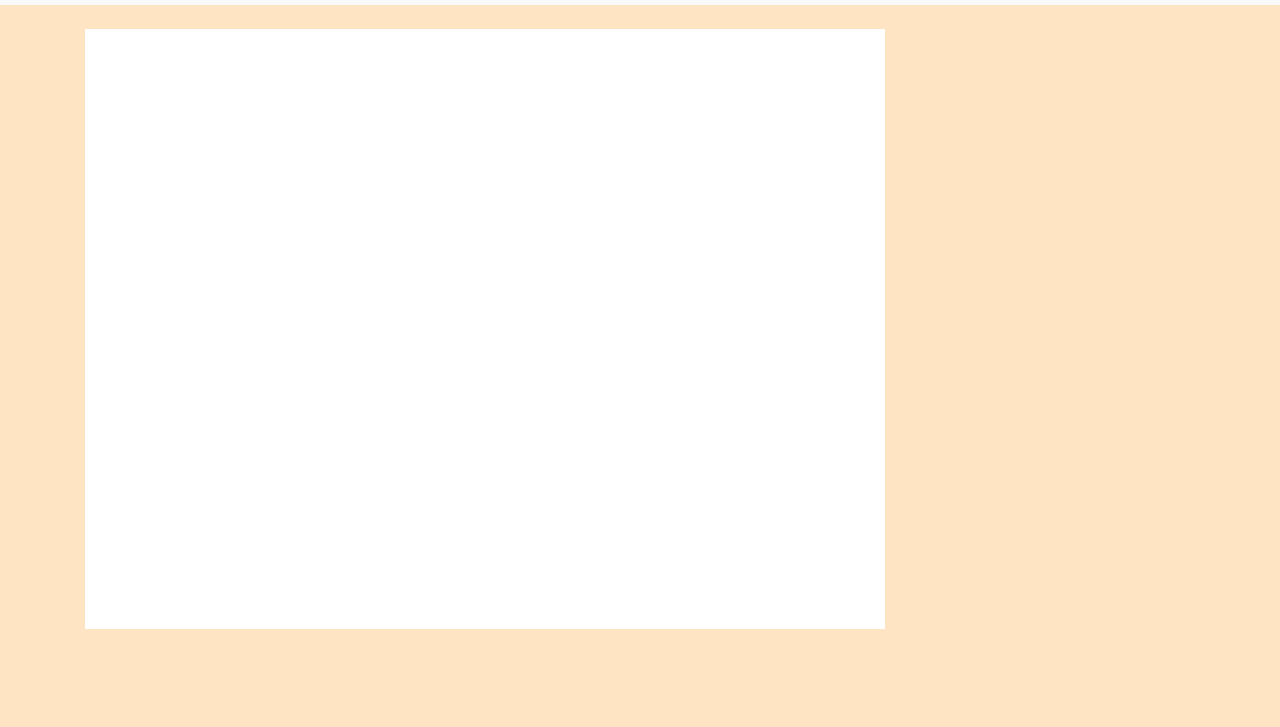
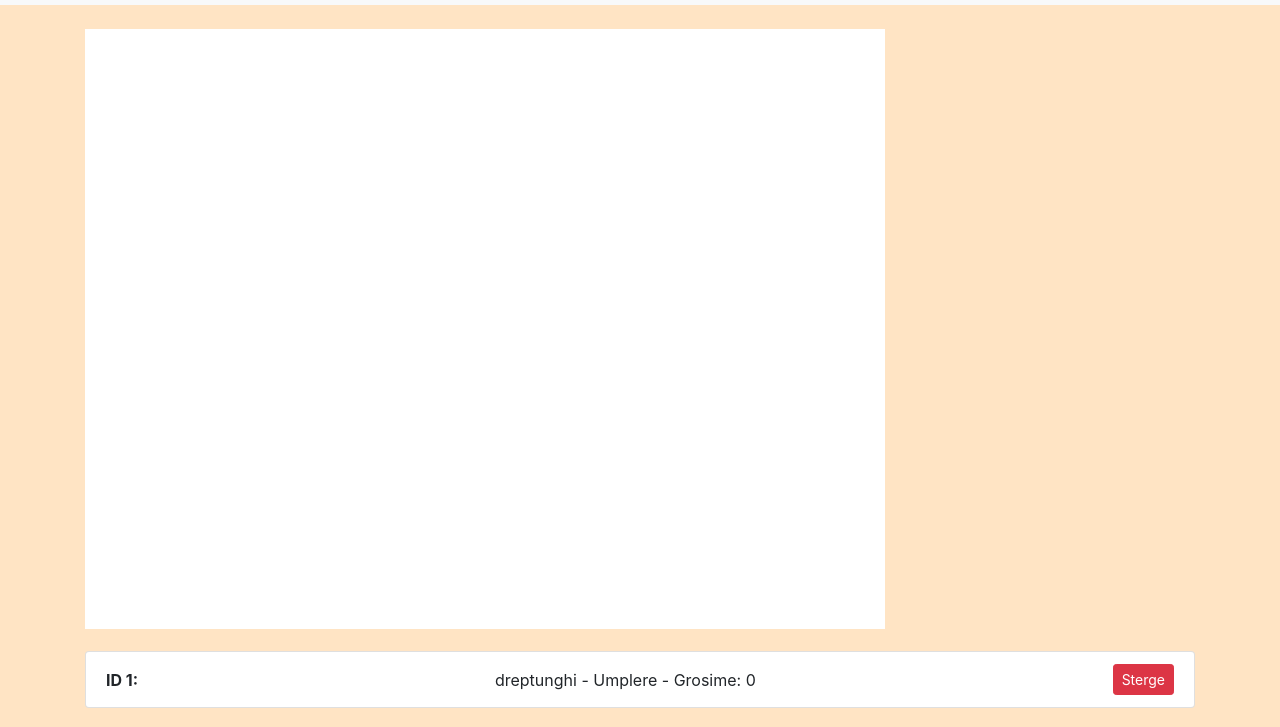
Before and after one commit to sorinalex21/proiect-multimedia, a plain HTML site: page index.html in a window 1280 px wide. Shown: the part 73-800 px from the top of the page. Drawn offline with nearby package versions, Linux system fonts and the light colour scheme.

Commit message:
lista figuri
lista figuri

```diff
--- a/index.html
+++ b/index.html
@@ -40,6 +40,7 @@
     </nav>
     <div class="container mt-4">
       <canvas id="canvas" width="800" height="600" style="background-color: #ffffff"></canvas>
+	  <ul id="figureList" class="list-group mt-3"></ul>
     </div>
     <script src="script.js"></script>
   </body>
--- a/script.js
+++ b/script.js
@@ -143,6 +143,7 @@ document.addEventListener("DOMContentLoaded", function() {
     //functie pentru salvarea unei forme in tablou.
     function saveShape(selectedTool, startX, startY, endX, endY, selectedColor, selectedLineWidth, fillBool) {
         shapes.push({
+            id: shapes.length + 1,
             tool: selectedTool,
             startX,
             startY,
@@ -156,8 +157,14 @@ document.addEventListener("DOMContentLoaded", function() {
 
     //functie pentru (re)desenarea formelor din tablou
     function redrawShapes() {
-        shapes.forEach(shape => {
+
+        const figureList = document.getElementById("figureList");
+        figureList.innerHTML = ""; // Curățare lista
+
+        shapes.forEach((shape, index) => {
+
             const {
+                id,
                 tool,
                 startX,
                 startY,
@@ -167,6 +174,21 @@ document.addEventListener("DOMContentLoaded", function() {
                 lineWidth,
                 fill
             } = shape;
+
+            // Adăugare elemente în listă
+            const listItem = document.createElement("li");
+            listItem.className = "list-group-item d-flex justify-content-between align-items-center";
+            listItem.innerHTML = `<strong>ID ${id}:</strong> ${tool} - ${fill ? "Umplere" : "Contur"} - Grosime: ${lineWidth}`;
+
+            const deleteButton = document.createElement("button");
+            deleteButton.className = "btn btn-danger btn-sm";
+            deleteButton.innerHTML = "Sterge";
+            deleteButton.addEventListener("click", () => deleteShape(index));
+
+            listItem.appendChild(deleteButton);
+            figureList.appendChild(listItem);
+
+
             context.strokeStyle = color;
             context.lineWidth = lineWidth;
 
@@ -184,6 +206,12 @@ document.addEventListener("DOMContentLoaded", function() {
                 drawLine(startX, startY, endX, endY);
             }
         });
+    }
+
+    function deleteShape(index) {
+        if (index === 0) return;
+        shapes.splice(index, 1);
+        redrawShapes(); // Redesenare după ștergere
     }
 
     // funtie desenare elipsa
```
Lines whose indentation alone changed are shown as unchanged.
